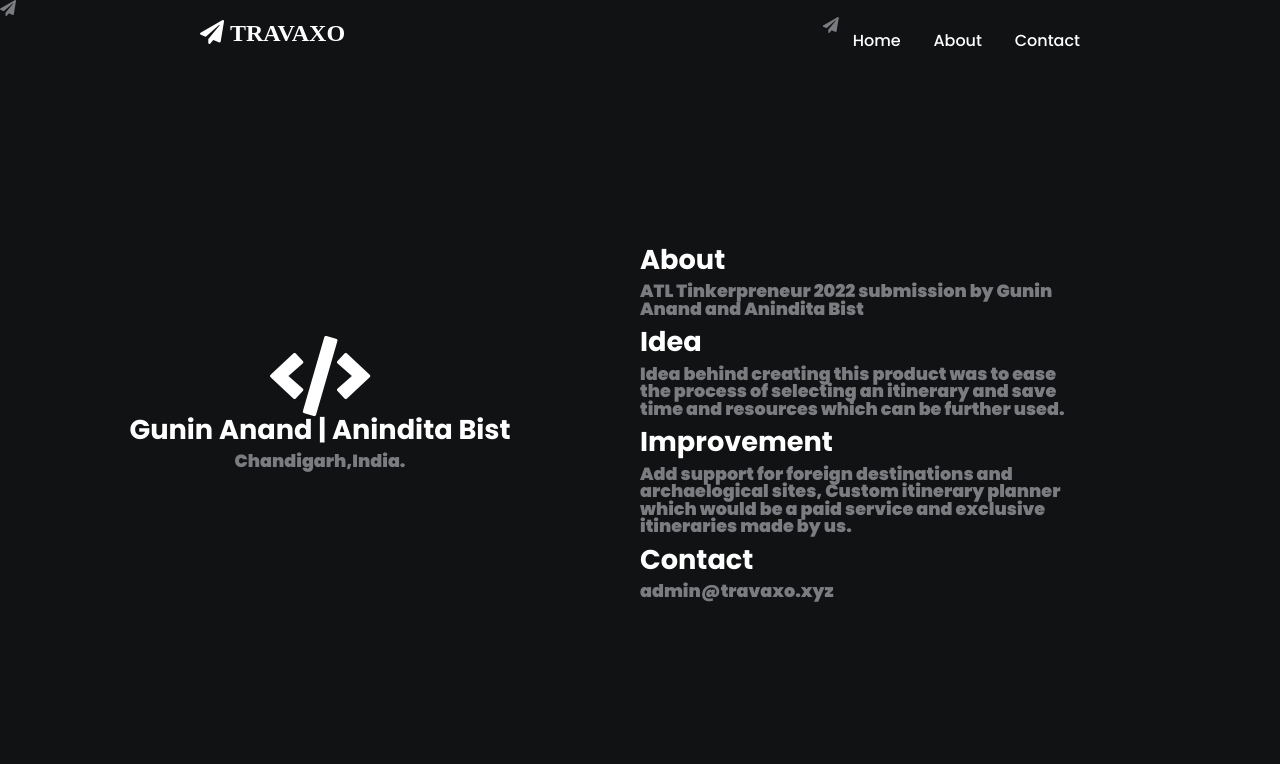
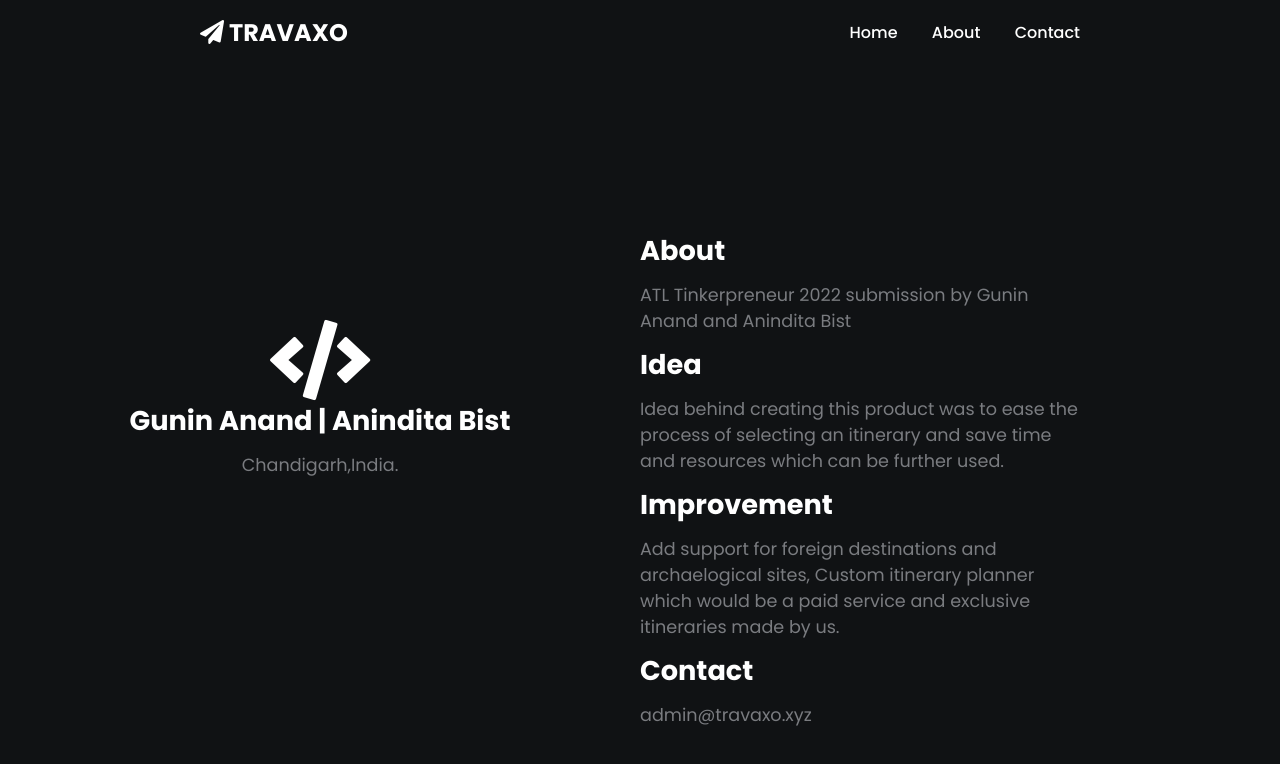
Before and after one commit to aboutgunin/travaxo, a plain HTML site: page about.html in a window 1280 px wide. Drawn offline with Linux system fonts and the light colour scheme.

Commit message:
Update about.html

```diff
--- a/about.html
+++ b/about.html
@@ -11,7 +11,7 @@
 
 <body>
     <header>
-        <a href="index.html" class="brand"><i class="fas fa-paper-plane"> Travaxo</a>
+        <a href="index.html" class="brand"><i class="fas fa-paper-plane"></i> Travaxo</a>
         <div class="menu-btn"></div>
         <div class="navigation">
           <div class="navigation-items">
```
